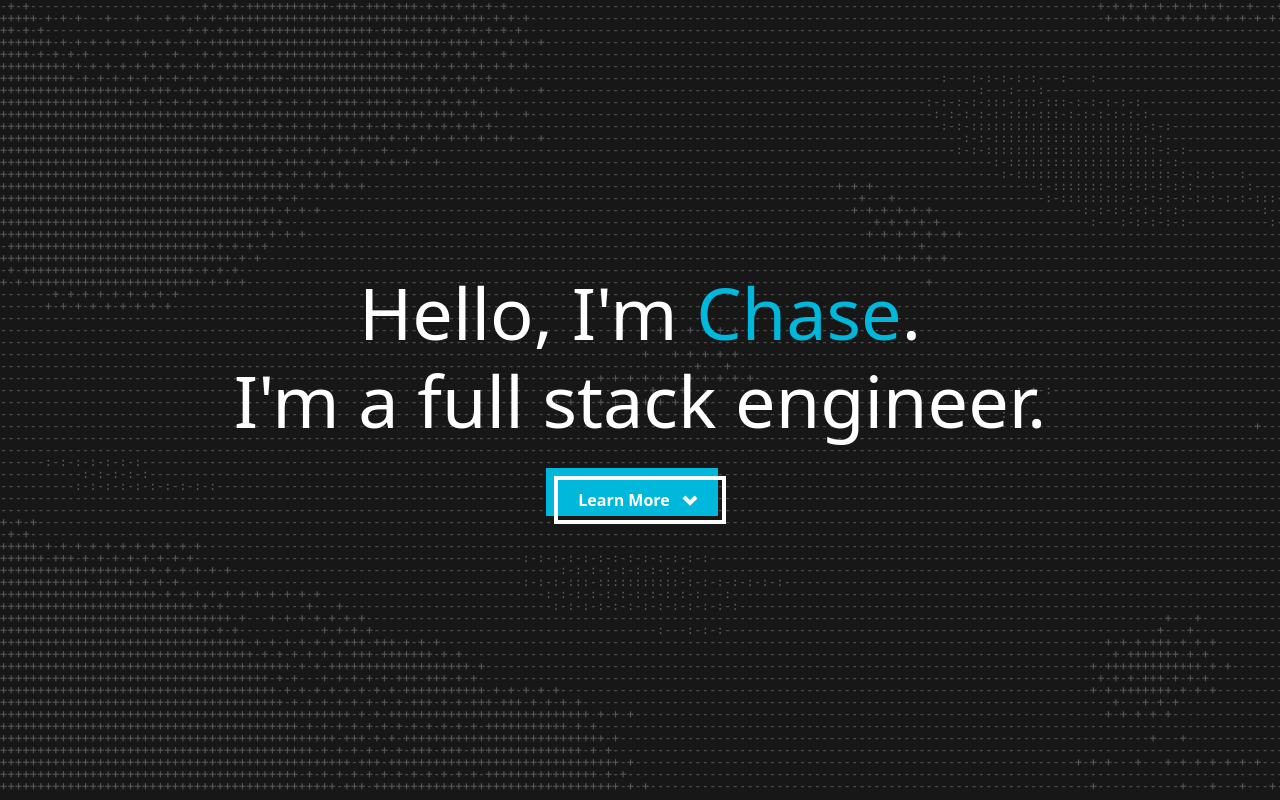
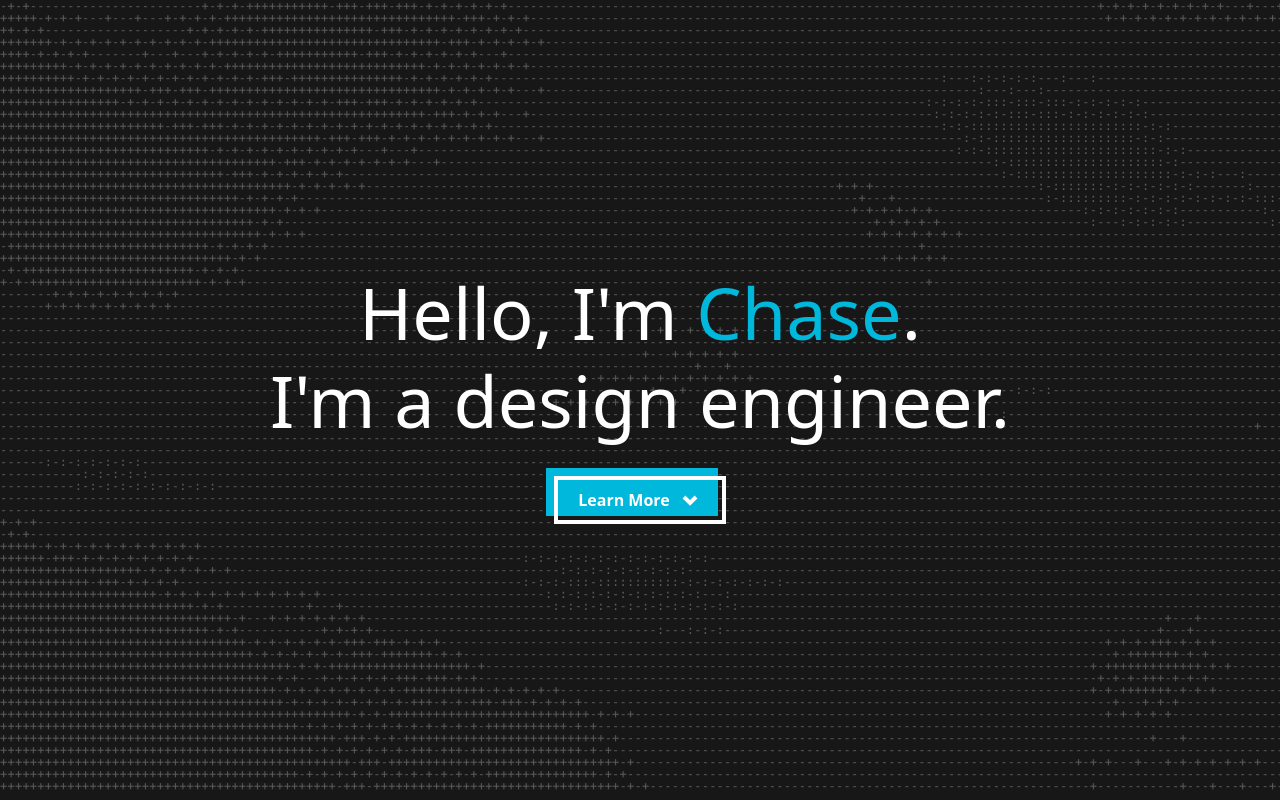
Before and after one commit to chasethilleman/portfolio, a React (Vite) app: page / in a window 1280 px wide. Shown: the top 800 px of the page. Built offline with nearby package versions, Linux system fonts and the light colour scheme.

Commit message:
Update hero.jsx

```diff
--- a/src/components/hero.jsx
+++ b/src/components/hero.jsx
@@ -29,7 +29,7 @@ export default function Hero(props) {
               : "opacity-0 -translate-x-full",
           ].join(" ")}
         >
-          I'm a full stack engineer.
+          I'm a design engineer.
         </h2>
         <a
           href="#_"
```
